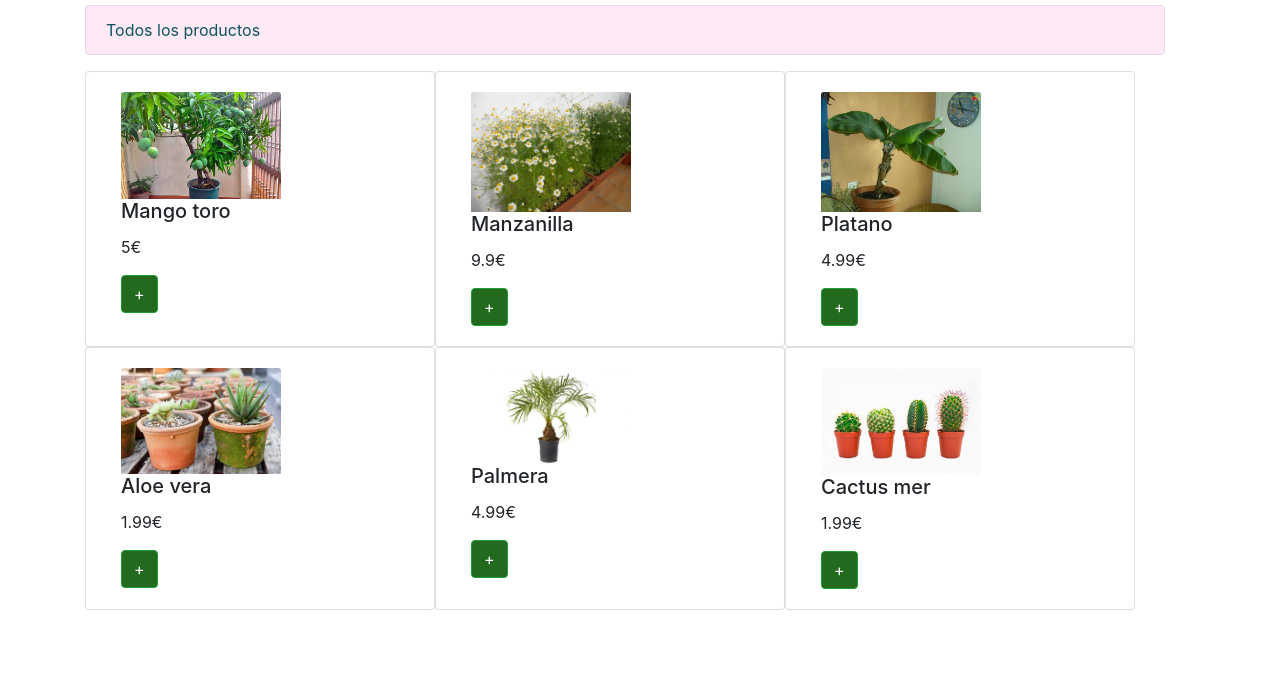
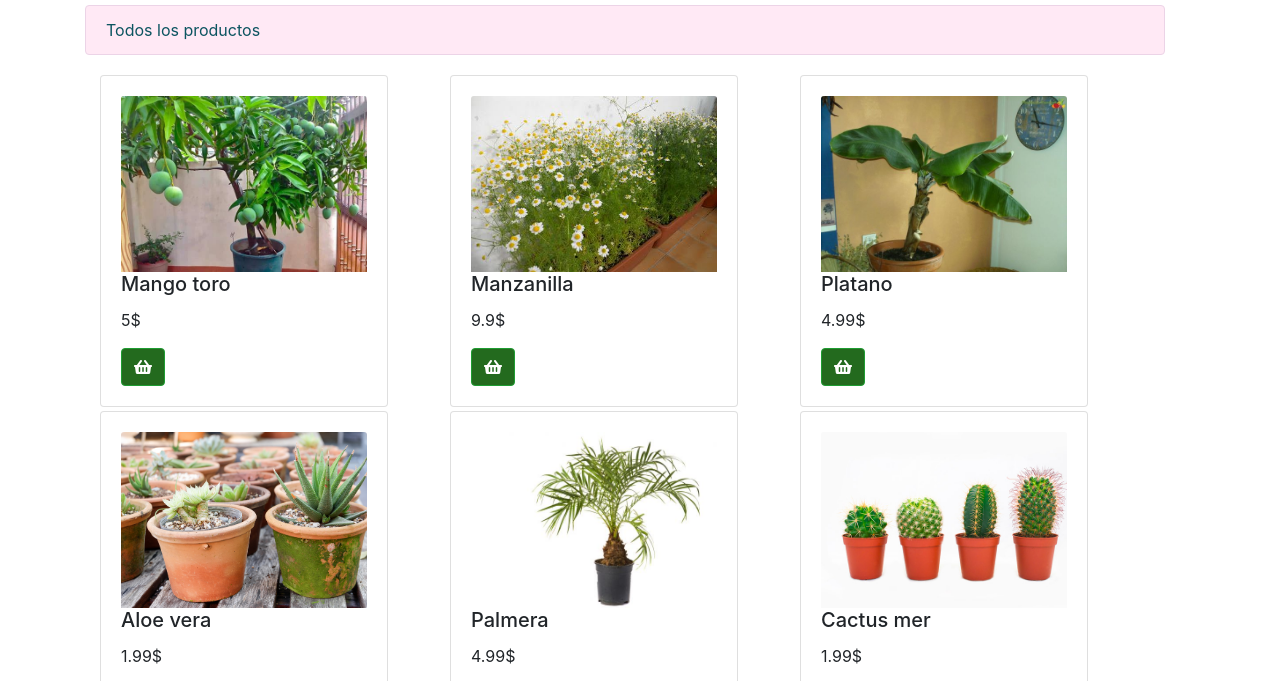
Before and after one commit to kevinS03/ProyectoFloraWork, a website: page html/index.html in a window 1280 px wide. Both pictures are taken after a click on the link "TIENDA". Shown: the part 111-792 px from the top of the page. Drawn offline with nearby package versions, Linux system fonts and the light colour scheme.

Commit message:
Correccion tienda Productos

```diff
--- a/html/CSS/style.css
+++ b/html/CSS/style.css
@@ -87,7 +87,6 @@
 }
 
 .navbar{
-	position: sticky;
 	top: 0%;
 }
 
--- a/html/JS/index.js
+++ b/html/JS/index.js
@@ -58,7 +58,16 @@ function renderizarProductos() {
     baseDeDatos.forEach((info) => {
         // Estructura
         const miNodo = document.createElement('div');
-        miNodo.classList.add('card', 'col-sm-4');
+        miNodo.classList.add('col-sm-4','mt-1');
+		// Estructura2
+        const miNodocard = document.createElement('div');
+        miNodocard.classList.add('card');
+		miNodocard.style.cssText = 'width: 18rem;';
+		 // Imagen
+		 const miNodoImagen = document.createElement('div');
+		 miNodoImagen.classList.add('card-img-top');
+		 miNodoImagen.style.cssText = 'background: url('+ info.imagen +');height: 11rem;background-image: no-repeat;background-image: fixed;background-image: center;background-size: cover;';
+
         // Body
         const miNodoCardBody = document.createElement('div');
         miNodoCardBody.classList.add('card-body');
@@ -66,29 +75,34 @@ function renderizarProductos() {
         const miNodoTitle = document.createElement('h5');
         miNodoTitle.classList.add('card-title');
         miNodoTitle.textContent = info.nombre;
-        // Imagen
-        const miNodoImagen = document.createElement('img');
-        miNodoImagen.classList.add('card-img-top');
-        miNodoImagen.setAttribute('src', info.imagen);
-		miNodoImagen.style.cssText = 'width: 10rem;';
+
         // Precio
         const miNodoPrecio = document.createElement('p');
         miNodoPrecio.classList.add('card-text');
-        miNodoPrecio.textContent = info.precio + '€';
+        miNodoPrecio.textContent = info.precio + '$';
         // Boton
-        const miNodoBoton = document.createElement('button');
+        const miNodoBoton = document.createElement('a');
         miNodoBoton.classList.add('btn', 'btn-primary');
-        miNodoBoton.textContent = '+';
         miNodoBoton.setAttribute('marcador', info.id);
         miNodoBoton.addEventListener('click', anyadirProductoAlCarrito);
+
+		// icono
+		const miNodoIconB = document.createElement('li');
+		miNodoIconB.classList.add('fas','fa-shopping-basket');
+
         // Insertamos
+		miNodoBoton.appendChild(miNodoIconB);
         miNodoCardBody.appendChild(miNodoImagen);
         miNodoCardBody.appendChild(miNodoTitle);
         miNodoCardBody.appendChild(miNodoPrecio);
         miNodoCardBody.appendChild(miNodoBoton);
-        miNodo.appendChild(miNodoCardBody);
+		miNodocard.appendChild(miNodoCardBody);
+        miNodo.appendChild(miNodocard);
         DOMitems.appendChild(miNodo);
     });
+
+
+
 }
 
 function anyadirProductoAlCarrito(evento) {
@@ -196,3 +210,5 @@ DOMbotonVaciar.addEventListener('click', vaciarCarrito);
 
 // Inicio
 renderizarProductos();
+const noticias = document.querySelectorAll('.card');
+console.log(noticias);
--- a/html/index.html
+++ b/html/index.html
@@ -114,8 +114,26 @@
 						  </div>
 					</div>
 					<div class="row">
-						<!-- Elementos generados a partir del JSON -->
-						<main id="items" class="col row"></main>
+						<div class="col">
+							<div class="row">
+								<!-- Elementos generados a partir del JSON -->
+								<main id="items" class="col row">
+
+								</main>
+							</div>
+							<div class="row justify-content-md-center mt-4">
+								<nav aria-label="Page navigation example">
+									<ul class="pagination">
+									  <li class="page-item"><a class="page-link" href="#">Previous</a></li>
+									  <li class="page-item"><a class="page-link" href="#">1</a></li>
+									  <li class="page-item"><a class="page-link" href="#">2</a></li>
+									  <li class="page-item"><a class="page-link" href="#">3</a></li>
+									  <li class="page-item"><a class="page-link" href="#">Next</a></li>
+									</ul>
+								  </nav>
+							</div>
+						</div>
+
 
 					</div>
 				   </div>
```
Also changed, not shown: html/JS/validacion.js (added).
